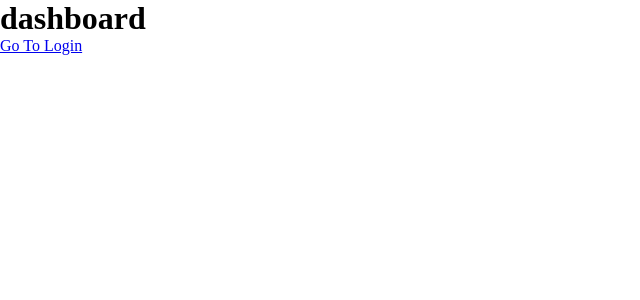
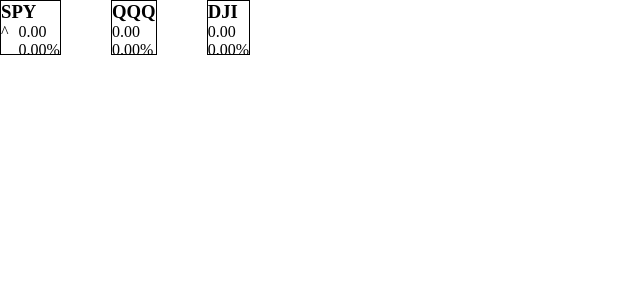
Before and after one commit to JeremyGroce/Robinhood_Widget, a React (Vite) app: page /dashboard in a window 1280 px wide. Shown: the top 300 px of the page, without its empty margins (0-640 px from the left). Built offline with nearby package versions, Linux system fonts and the light colour scheme.

Commit message:
updates to dashboard

```diff
--- /dev/null
+++ b/src/components/dashboard/arrow.jsx
@@ -0,0 +1,22 @@
+import React from "react";
+import ArrowIcon from '../../../public/imgs/upArrow.svg'
+// If value >=0, arrow is green, otherwise red
+
+const Arrow = ({value})=>
+{
+    const color = value >= 0 ? "#32d20a" : ":FF0000";
+    const rotation = value >= 0 ? "rotate(0deg)" : "rotate(180deg)";
+
+    return(
+            <ArrowIcon
+                style={
+                    {
+                        transform: rotation,
+                        fill: color
+                    }
+                }
+            />
+    )
+}
+
+export default Arrow;
--- /dev/null
+++ b/src/components/dashboard/tickers.jsx
@@ -0,0 +1,68 @@
+import {React, useEffect, useState} from "react";
+
+import DeltaArrow from '../../components/dashboard/arrow';
+
+
+import '../../styling/tickers.css';
+
+function Tickers()
+{
+    // initialize index tickers
+    const [SPYprice, setSPY] = useState(0);
+    const [QQQprice, setQQQ] = useState(0);
+    const [DJIprice, setDJI] = useState(0);
+
+    // initialize percent change
+    const [SPYdelta, setSPYdelta] = useState(0);
+    const [QQQdelta, setQQQdelta] = useState(0);
+    const [DJIdelta, setDJIdelta] = useState(0);
+
+    // populate tickers via API calls
+    useEffect(()=>
+    {
+
+
+    });
+
+    return(
+        // container
+        <div className="tickers-component">
+            <div className="tickers-index">
+                <h3>SPY</h3>
+
+                <div className="tickers-index-price">
+                    <div className="tickers-index-price-arrow">
+                        ^
+                    </div>
+
+                    <div className="tickers-index-price-value">
+                        <p>{SPYprice.toFixed(2)}</p>
+                        <p>{SPYdelta.toFixed(2)}%</p>
+                    </div>
+                </div>
+
+
+            </div>
+
+            <div className="tickers-index">
+                <h3>QQQ</h3>
+                <p>{QQQprice.toFixed(2)}</p>
+                <p>{QQQdelta.toFixed(2)}%</p>
+            </div>
+
+            <div className="tickers-index">
+                <h3>DJI</h3>
+                <p>{DJIprice.toFixed(2)}</p>
+                <p>{DJIdelta.toFixed(2)}%</p>
+            </div>
+
+
+
+        </div>
+
+    );
+
+
+}
+
+export default Tickers;
--- a/src/pages/dashboard.jsx
+++ b/src/pages/dashboard.jsx
@@ -1,15 +1,27 @@
-import React from "react";
+import React, { useEffect, useState } from "react";
 import {Link} from "react-router-dom";
+import axios from "axios";
+
+import Tickers from "../components/dashboard/tickers";
+
+import '../styling/dash.css';
 
 function Dashboard()
 {
+    // left container
+        // stocks
+        // options
+        // crypto
 
-    return(
-        <div className="dashboard-page">
-            <h1>dashboard</h1>
-            <Link to="/">Go To Login</Link>
-        </div>
-    )
+    // right container
+        // portfolio value
+        // tickers
+        return(
+        <><Tickers/>
+            </>);
+
+        // graph
+
 }
 
 export default Dashboard;
--- a/src/pages/login.jsx
+++ b/src/pages/login.jsx
@@ -9,8 +9,11 @@
 
 function Login ()
 {
+    // username, password
     const [username, setUsername] = useState("");
     const [password, setPassword] = useState("");
+    // displays incorrect user/pass upon bad post request
+    const [loginError, setloginError] = useState(false);
 
     // handle login requests
     const handleLogin = async (e) =>
@@ -25,8 +28,11 @@
                     username: username,
                     password: password,
                 });
-        } catch(error) {
+        }
+        // upon bad response
+        catch(error) {
             console.error(error);
+            setloginError(false);
         }
 
         // reset input boxes post-submit
@@ -45,6 +51,9 @@
 
                 {/* Holds the username and password */}
                 <div className="login-component-credentialsBox">
+
+                    {/* Error message if bad POST req */}
+                    {/* <div className="error"></div> */}
 
                     {/* username */}
                     <input
@@ -70,14 +79,14 @@
 
                 {/* Button for submitting username and password to route */}
                 <div className="login-component-submitLogin">
-                    <Link to= "/dashboard">
                         <button
                             className="login-component-submitLogin-btn"
                             onClick={handleLogin}
                         >
                             <p>Log In</p>
                         </button>
-                    </Link>
+                        <br/>
+                        <Link to= "/dashboard">access dashboard</Link>
                 </div>
 
 
--- a/src/styling/dash.css
+++ b/src/styling/dash.css
@@ -1,6 +1,50 @@
 .dashboard-page
 {
-    background-color: aquamarine;
     height: 100vh;
     width: 100vw;
+    display: flex;
+    flex-direction: row;
 }
+
+.dashboard-rightContainer
+{
+    border: 1px solid black;
+    display: flex;
+    flex-direction: column;
+    align-items: center;
+}
+
+/* portfolio value */
+.dashboard-rightContainer-value
+{
+
+    width: 250px;
+    height: 55px;
+    background-color: #32d20a;
+    color: white;
+
+    font-family: 'Inter', sans-serif;
+    font-weight: bold;
+
+    border-radius: 5px;
+
+    display: flex;
+    flex-direction: column;
+    justify-content: center;
+    align-items: center;
+
+    box-shadow: 0px 10px 15px rgba(0,0,0,0.6);
+
+}
+
+/* holds the three index tickers (spy, qqq, dji) */
+.dashboard-rightContainer-tickers
+{
+    display: flex;
+    position: relative;
+    flex-direction: row;
+    justify-content: space-between;
+    width: 100%;
+
+    font-family: 'Inter', sans-serif;
+}
--- /dev/null
+++ b/src/styling/tickers.css
@@ -0,0 +1,23 @@
+.tickers-component
+{
+    display: flex;
+    flex-direction: row;
+    justify-content: space-between;
+
+    width: 250px;
+    height: 55px;
+}
+
+.tickers-index
+{
+    display: flex;
+    flex-direction: column;
+    border: 1px solid black;
+}
+
+.tickers-index-price
+{
+    display: flex;
+    flex-direction: row;
+    gap: 10px;
+}
```
Also changed, not shown: package.json (+10 -2 lines), public/imgs/upArrow.svg (added), src/components/dashboard/chart.jsx (added), 1 other file (tests, documents, lock files or other folders).
